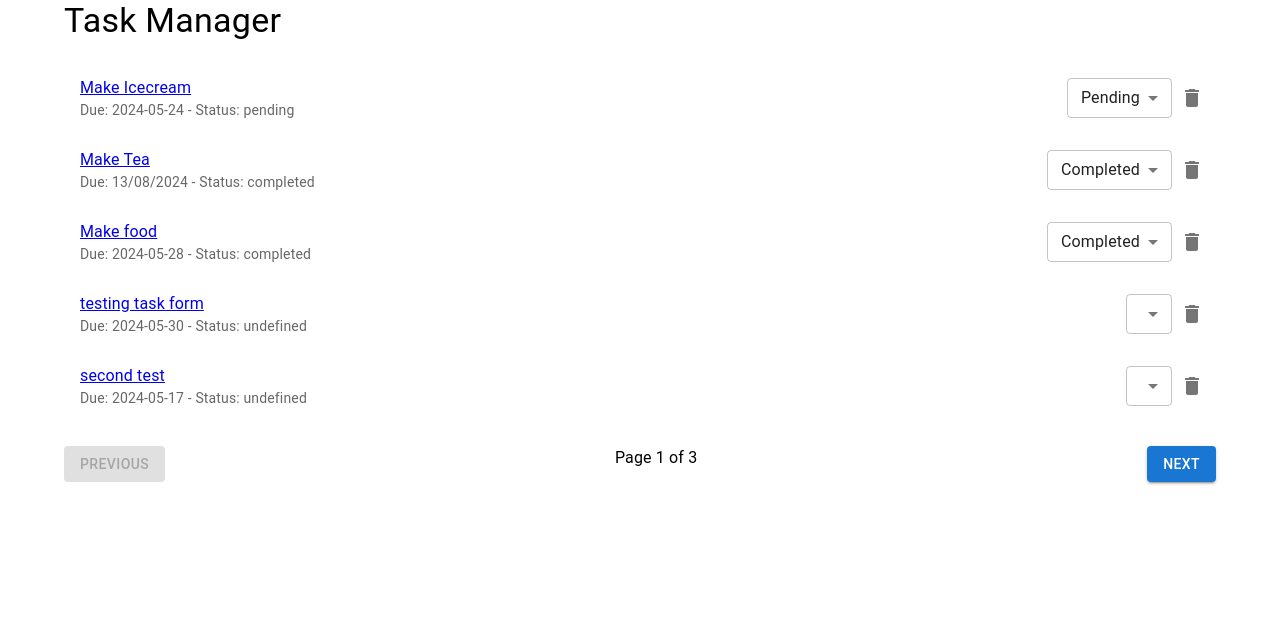
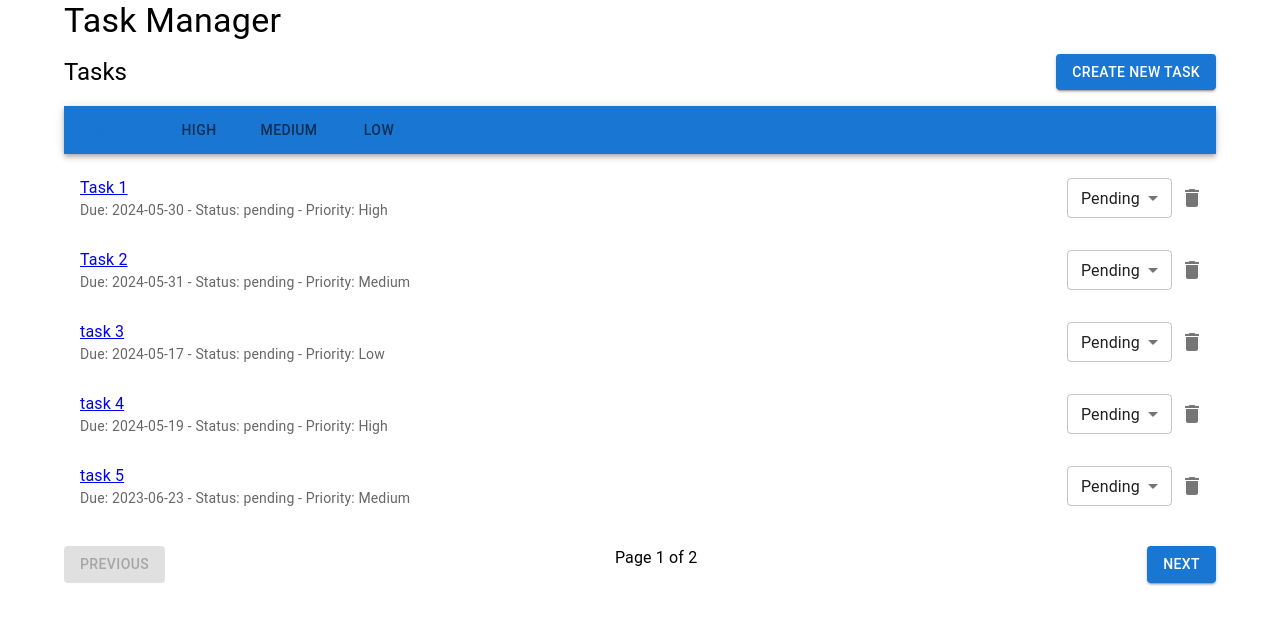
Before and after one commit to Aadi0706/Task_Management_System, a React (Create React App) app: page /task-list in a window 1280 px wide. Shown: the top 624 px of the page. Built offline with nearby package versions, Linux system fonts and the light colour scheme; data requests are answered from the project's data file; the HTML template or start-up script is replaced by a standard one.

Commit message:
Added the priority listing in the code

```diff
--- a/db.json
+++ b/db.json
@@ -1,89 +1,83 @@
 {
   "tasks": [
     {
-      "title": "Make Icecream",
-      "description": "making icecream is required",
-      "dueDate": "2024-05-24",
-      "priority": "Low",
-      "status": "pending",
-      "id": "1"
+      "id": "1",
+      "title": "Task 1",
+      "description": "Description 1",
+      "dueDate": "2024-05-30",
+      "priority": "High",
+      "status": "pending"
     },
     {
       "id": "2",
-      "title": "Make Tea",
-      "description": "making tea is required",
-      "dueDate": "13/08/2024",
-      "priority": "Medium",
-      "status": "completed"
-    },
-    {
-      "id": "6754",
-      "title": "Make food",
-      "description": "to make dinner",
-      "dueDate": "2024-05-28",
-      "priority": "High",
-      "status": "completed"
-    },
-    {
-      "id": "2744",
-      "title": "testing task form",
-      "description": "hdskjhfkjdhfjkdhjf",
-      "dueDate": "2024-05-30",
-      "priority": "High"
-    },
-    {
-      "id": "b797",
-      "title": "second test",
-      "description": "jgdfkjghkjfhkvkjnmd",
-      "dueDate": "2024-05-17",
-      "priority": "Medium"
-    },
-    {
-      "id": "701e",
-      "title": "test third",
-      "description": "sfkjshdfkjhdsjkf",
-      "dueDate": "2024-05-17",
+      "title": "Task 2",
+      "description": "Description 2",
+      "dueDate": "2024-05-31",
       "priority": "Medium",
       "status": "pending"
     },
     {
-      "id": "d13c",
-      "title": "test third",
-      "description": "sfkjshdfkjhdsjkf",
+      "id": "d83b",
+      "title": "task 3",
+      "description": "Description 3",
       "dueDate": "2024-05-17",
+      "priority": "Low",
+      "status": "pending"
+    },
+    {
+      "id": "c6cf",
+      "title": "task 4",
+      "description": "description 4",
+      "dueDate": "2024-05-19",
+      "priority": "High",
+      "status": "pending"
+    },
+    {
+      "id": "25ec",
+      "title": "task 5",
+      "description": "description 5",
+      "dueDate": "2023-06-23",
       "priority": "Medium",
       "status": "pending"
     },
     {
-      "id": "007d",
-      "title": "test third",
-      "description": "sfkjshdfkjhdsjkf",
+      "id": "d694",
+      "title": "task 6",
+      "description": "Description 6",
       "dueDate": "2024-05-17",
+      "priority": "Low",
+      "status": "pending"
+    },
+    {
+      "id": "b030",
+      "title": "task7 ",
+      "description": "Description 7",
+      "dueDate": "2024-03-09",
+      "priority": "Low",
+      "status": "pending"
+    },
+    {
+      "id": "8f68",
+      "title": "task 8",
+      "description": "description 8",
+      "dueDate": "2024-05-03",
       "priority": "Medium",
       "status": "pending"
     },
     {
-      "id": "dbcd",
-      "title": "test third",
-      "description": "sfkjshdfkjhdsjkf",
-      "dueDate": "2024-05-17",
-      "priority": "Medium",
+      "id": "85f8",
+      "title": "task 9",
+      "description": "Description 9",
+      "dueDate": "2024-05-01",
+      "priority": "High",
       "status": "pending"
     },
     {
-      "id": "78d4",
-      "title": "test third",
-      "description": "sfkjshdfkjhdsjkf",
-      "dueDate": "2024-05-17",
-      "priority": "Medium",
-      "status": "pending"
-    },
-    {
-      "id": "c9cb",
-      "title": "hdfkhdkjsh",
-      "description": "kjsfhkjdshf",
-      "dueDate": "2024-05-11",
-      "priority": "Medium",
+      "id": "7b9c",
+      "title": "task 9",
+      "description": "Description 9",
+      "dueDate": "2024-05-01",
+      "priority": "High",
       "status": "pending"
     }
   ]
--- a/package.json
+++ b/package.json
@@ -15,7 +15,7 @@
     "axios": "^1.7.2",
     "date-fns": "2.25.0",
     "dayjs": "^1.11.11",
-    "json-server": "^1.0.0-beta.0",
+    "json-server": "^0.17.4",
     "react": "^18.3.1",
     "react-dom": "^18.3.1",
     "react-router-dom": "^6.23.1",
--- a/src/App.js
+++ b/src/App.js
@@ -14,7 +14,7 @@ const App = () => {
         </Typography>
         <Routes>
           <Route path="/" element={<TaskForm/>} />
-          <Route exact path="/task-list" element={<TaskList/>} />
+          <Route path="/task-list" element={<TaskList/>} />
           <Route path="/task/:id" element={<TaskDetails/>} />
         </Routes>
       </Container>
--- a/src/Components/TaskForm/TaskForm.jsx
+++ b/src/Components/TaskForm/TaskForm.jsx
@@ -1,86 +1,3 @@
-// import React, { useState } from 'react';
-// import { TextField, Button, MenuItem, Grid } from '@mui/material';
-// import axios from 'axios';
-
-// const TaskForm = () => {
-//   const [title, setTitle] = useState('');
-//   const [description, setDescription] = useState('');
-//   const [dueDate, setDueDate] = useState('');
-//   const [priority, setPriority] = useState('');
-
-//   const handleSubmit = async (e) => {
-//     e.preventDefault();
-//     const newTask = { title, description, dueDate, priority };
-//     await axios.post('http://localhost:8080/tasks', newTask);
-//     // fetchTasks();
-//     setTitle('');
-//     setDescription('');
-//     setDueDate('');
-//     setPriority('');
-//   };
-
-//   return (
-//     <form onSubmit={handleSubmit}>
-//       <Grid container spacing={2}>
-//         <Grid item xs={12}>
-//           <TextField
-//             label="Title"
-//             variant="outlined"
-//             fullWidth
-//             value={title}
-//             onChange={(e) => setTitle(e.target.value)}
-//             required
-//           />
-//         </Grid>
-//         <Grid item xs={12}>
-//           <TextField
-//             label="Description"
-//             variant="outlined"
-//             fullWidth
-//             value={description}
-//             onChange={(e) => setDescription(e.target.value)}
-//             required
-//           />
-//         </Grid>
-//         <Grid item xs={12}>
-//           <TextField
-//             label="Due Date"
-//             type="date"
-//             InputLabelProps={{ shrink: true }}
-//             variant="outlined"
-//             fullWidth
-//             value={dueDate}
-//             onChange={(e) => setDueDate(e.target.value)}
-//             required
-//           />
-//         </Grid>
-//         <Grid item xs={12}>
-//           <TextField
-//             label="Priority"
-//             select
-//             variant="outlined"
-//             fullWidth
-//             value={priority}
-//             onChange={(e) => setPriority(e.target.value)}
-//             required
-//           >
-//             <MenuItem value="High">High</MenuItem>
-//             <MenuItem value="Medium">Medium</MenuItem>
-//             <MenuItem value="Low">Low</MenuItem>
-//           </TextField>
-//         </Grid>
-//         <Grid item xs={12}>
-//           <Button type="submit" variant="contained" color="primary">
-//             Add Task
-//           </Button>
-//         </Grid>
-//       </Grid>
-//     </form>
-//   );
-// };
-
-// export default TaskForm;
-
 import React, { useState } from 'react';
 import axios from 'axios';
 import { TextField, Button, Grid, Container, Typography, MenuItem, Select, FormControl, InputLabel, Box } from '@mui/material';
@@ -91,7 +8,7 @@ const TaskForm = () => {
   const [description, setDescription] = useState('');
   const [dueDate, setDueDate] = useState('');
   const [priority, setPriority] = useState('');
-  const [status, setStatus] = useState('pending');
+  const [status, setStatus] = useState('pending'); // Set default status
   const history = useNavigate();
 
   const handleSubmit = async (e) => {
@@ -99,7 +16,7 @@ const TaskForm = () => {
     const newTask = { title, description, dueDate, priority, status };
     try {
       await axios.post('http://localhost:8080/tasks', newTask);
-      history.push('/task-list');
+      history('/task-list');
     } catch (error) {
       console.error('Error creating task:', error);
     }
--- a/src/Components/TaskForm/TaskList.jsx
+++ b/src/Components/TaskForm/TaskList.jsx
@@ -1,6 +1,10 @@
 import React, { useState, useEffect } from 'react';
 import axios from 'axios';
-import { List, ListItem, ListItemText, Typography, Button, Box, IconButton, Dialog, DialogActions, DialogContent, DialogContentText, DialogTitle, MenuItem, Select, FormControl } from '@mui/material';
+import {
+  List, ListItem, ListItemText, Typography, Button, Box, IconButton, Dialog,
+  DialogActions, DialogContent, DialogContentText, DialogTitle, MenuItem,
+  Select, FormControl, Tabs, Tab, AppBar
+} from '@mui/material';
 import { Link } from 'react-router-dom';
 import DeleteIcon from '@mui/icons-material/Delete';
 
@@ -9,25 +13,41 @@ const TaskList = () => {
   const [page, setPage] = useState(1);
   const [totalPages, setTotalPages] = useState(1);
   const [taskToDelete, setTaskToDelete] = useState(null);
+  const [priorityFilter, setPriorityFilter] = useState('All');
+  const tasksPerPage = 5;
 
-  const fetchTasks = async (page = 1) => {
-    const response = await axios.get(`http://localhost:8080/tasks?_page=${page}&_limit=5`);
-    setTasks(response.data);
-    const totalTasks = parseInt(response.headers['x-total-count'], 10);
-    setTotalPages(Math.ceil(totalTasks / 5));
+  const fetchTotalTasks = async (priority = 'All') => {
+    let url = `http://localhost:8080/tasks`;
+    if (priority !== 'All') {
+      url += `?priority=${priority}`;
+    }
+    try {
+      const response = await axios.get(url);
+      const totalTasks = response.data.length;
+      console.log(totalTasks,"totaltasksd....");
+      setTotalPages(Math.ceil(totalTasks / tasksPerPage));
+    } catch (error) {
+      console.error('Error fetching total tasks:', error);
+    }
+  };
+
+  const fetchTasks = async (page = 1, priority = 'All') => {
+    let url = `http://localhost:8080/tasks?_page=${page}&_limit=${tasksPerPage}`;
+    if (priority !== 'All') {
+      url += `&priority=${priority}`;
+    }
+    try {
+      const response = await axios.get(url);
+      setTasks(response.data);
+    } catch (error) {
+      console.error('Error fetching tasks:', error);
+    }
   };
 
   useEffect(() => {
-    fetchTasks(page);
-  }, [page]);
-
-  const handleNextPage = () => {
-    setPage((prevPage) => Math.min(prevPage + 1, totalPages));
-  };
-
-  const handlePrevPage = () => {
-    setPage((prevPage) => Math.max(prevPage - 1, 1));
-  };
+    fetchTotalTasks(priorityFilter);
+    fetchTasks(page, priorityFilter);
+  }, [page, priorityFilter]);
 
   const handleDeleteClick = (task) => {
     setTaskToDelete(task);
@@ -40,7 +60,8 @@ const TaskList = () => {
   const handleDeleteConfirm = async () => {
     if (taskToDelete) {
       await axios.delete(`http://localhost:8080/tasks/${taskToDelete.id}`);
-      fetchTasks(page);
+      fetchTotalTasks(priorityFilter);
+      fetchTasks(page, priorityFilter);
       setTaskToDelete(null);
     }
   };
@@ -48,14 +69,45 @@ const TaskList = () => {
   const handleStatusChange = async (task, status) => {
     try {
       await axios.put(`http://localhost:8080/tasks/${task.id}`, { ...task, status });
-      fetchTasks(page);
+      fetchTasks(page, priorityFilter);
     } catch (error) {
       console.error('Error updating status:', error);
     }
   };
 
+  const handlePriorityChange = (event, newValue) => {
+    setPriorityFilter(newValue);
+    setPage(1); // Reset to first page when changing priority filter
+  };
+
+  const handleNextPage = () => {
+    if (page < totalPages) {
+      setPage(page + 1);
+    }
+  };
+
+  const handlePrevPage = () => {
+    if (page > 1) {
+      setPage(page - 1);
+    }
+  };
+
   return (
     <div>
+      <Box display="flex" justifyContent="space-between" alignItems="center" mb={2}>
+        <Typography variant="h5">Tasks</Typography>
+        <Button variant="contained" color="primary" component={Link} to="/task/new">
+          Create New Task
+        </Button>
+      </Box>
+      <AppBar position="static">
+        <Tabs value={priorityFilter} onChange={handlePriorityChange}>
+          <Tab label="All" value="All" />
+          <Tab label="High" value="High" />
+          <Tab label="Medium" value="Medium" />
+          <Tab label="Low" value="Low" />
+        </Tabs>
+      </AppBar>
       <List>
         {tasks.map((task) => (
           <ListItem key={task.id} secondaryAction={
@@ -76,7 +128,7 @@ const TaskList = () => {
           }>
             <ListItemText
               primary={<Link to={`/task/${task.id}`}>{task.title}</Link>}
-              secondary={`Due: ${task.dueDate} - Status: ${task.status}`}
+              secondary={`Due: ${task.dueDate} - Status: ${task.status} - Priority: ${task.priority}`}
             />
           </ListItem>
         ))}
```
Also changed, not shown: 1 other file (tests, documents, lock files or other folders).
